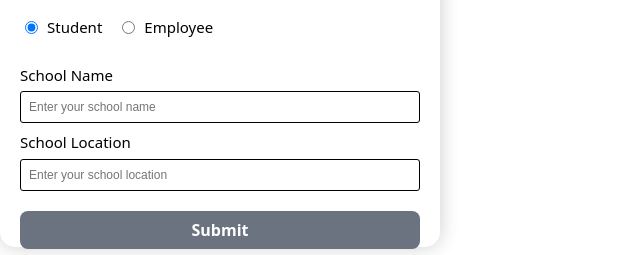
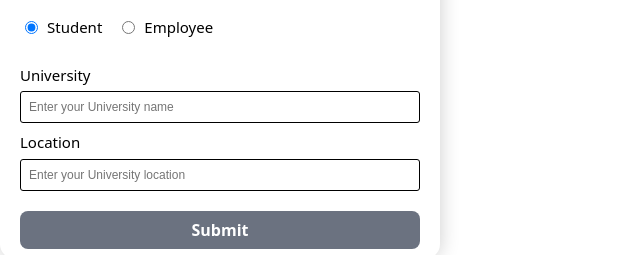
Before and after one commit to kaveenskn/InternQuest-web-Group2, a React (Vite) app: page / in a window 1280 px wide. Both pictures are taken after a click on the radio button "Student". Shown: the part 223-478 px from the top of the page, without its empty margins (0-640 px from the left). Built offline with nearby package versions, Linux system fonts and the light colour scheme.

Commit message:
changes in form

```diff
--- a/src/App.jsx
+++ b/src/App.jsx
@@ -1,4 +1,4 @@
-// src/app.jsx
+import './App.css'
 import React from "react";
 import { BrowserRouter as Router, Routes, Route } from "react-router-dom";
 import Dashboard from "./pages/dashboard";
--- a/src/pages/Form1.jsx
+++ b/src/pages/Form1.jsx
@@ -7,8 +7,8 @@ const Form1 = () => {
     fullname: "",
     email: "",
     role: "",
-    schoolName: "",
-    schoolLocation: "",
+    University: "",
+    Location: "",
     companyName: "",
     position: "",
   });
@@ -71,20 +71,20 @@ const Form1 = () => {
 
         {value.role === "student" && (
           <>
-            <label htmlFor="schoolName">School Name</label>
+            <label htmlFor="schoolName">University</label>
             <input
               type="text"
-              placeholder="Enter your school name"
-              name="schoolName"
+              placeholder="Enter your University name"
+              name="University"
               onChange={handleChange}
               required
             />
 
-            <label htmlFor="schoolLocation">School Location</label>
+            <label htmlFor="schoolLocation">Location</label>
             <input
               type="text"
-              placeholder="Enter your school location"
-              name="schoolLocation"
+              placeholder="Enter your University location"
+              name="Location"
               onChange={handleChange}
               required
             />
--- a/src/styles/form1.css
+++ b/src/styles/form1.css
@@ -1,8 +1,7 @@
 body {
   background-color: white;
-  text-align: center;
-  min-height: 100vh;
   margin: 0;
+  height: 100vh;
   display: flex;
   justify-content: center;
   align-items: center;
@@ -13,7 +12,6 @@ body {
   border-radius: 15px;
   box-shadow: 0 0 20px rgba(0, 0, 0, 0.2);
   padding: 10px 20px;
-  height: 450px;
   width: 400px;
   text-align: center;
 }
```
Also changed, not shown: src/component/Dashboard.jsx (added, +64 -0 lines), 1 other file (tests, documents, lock files or other folders).
